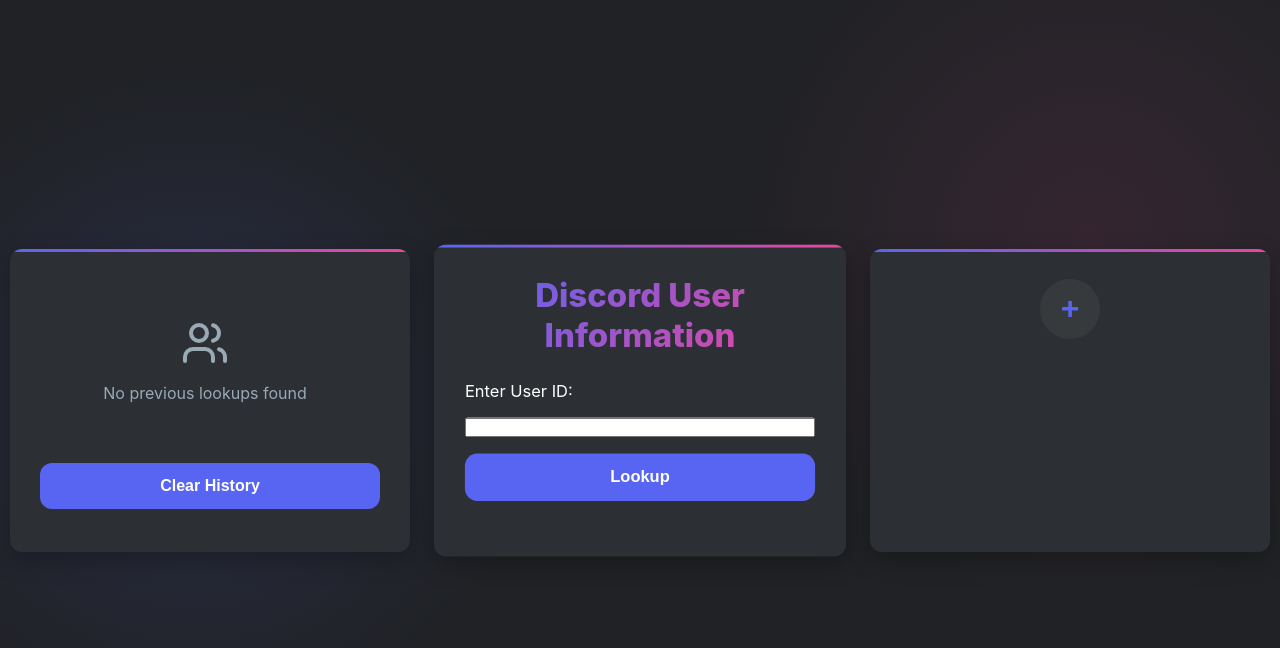
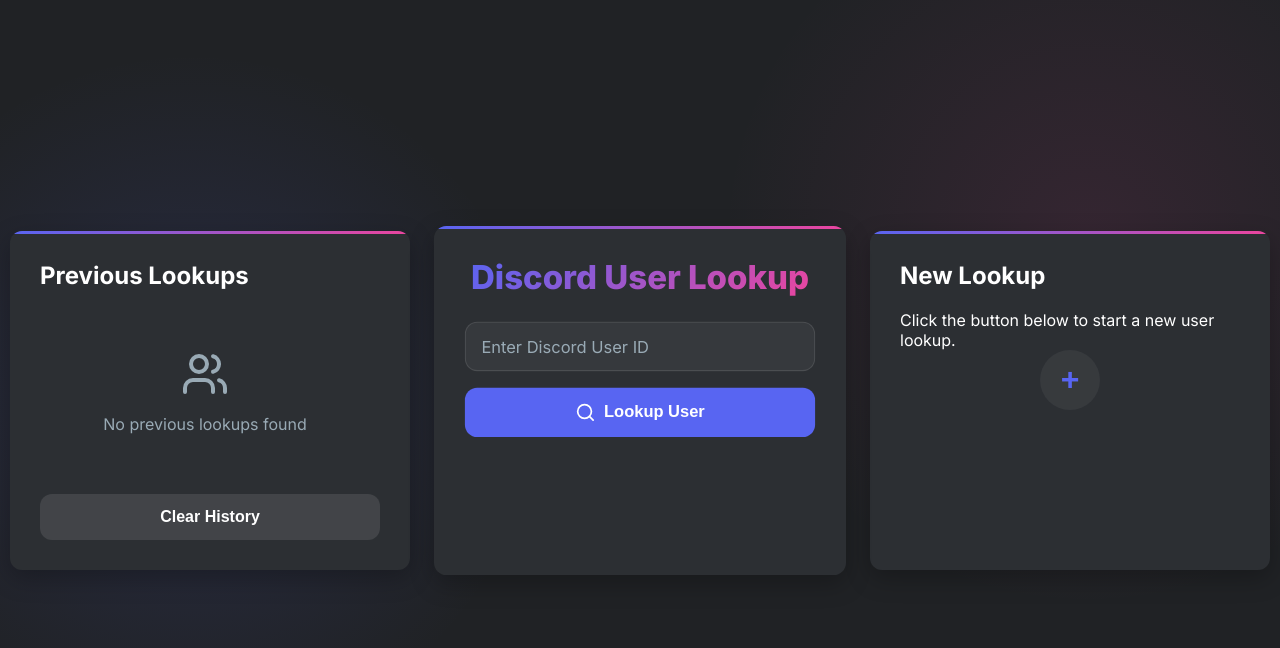
Before and after one commit to JMJAJ/DiscLookUp, a website: page public/index.html in a window 1280 px wide. Drawn offline with Linux system fonts and the light colour scheme.

Commit message:
Update index.html

```diff
--- a/public/index.html
+++ b/public/index.html
@@ -2,32 +2,73 @@
 <html lang="en">
 <head>
     <meta charset="UTF-8">
-    <title>Discord User Information</title>
+    <meta name="viewport" content="width=device-width, initial-scale=1.0">
+    <title>Discord User Lookup</title>
     <link rel="stylesheet" href="styles.css">
+    <link rel="preconnect" href="https://fonts.googleapis.com">
+    <link rel="preconnect" href="https://fonts.gstatic.com" crossorigin>
+    <link href="https://fonts.googleapis.com/css2?family=Inter:wght@400;500;600;700;800&display=swap" rel="stylesheet">
+    <link rel="icon" type="image/png" href="https://assets-global.website-files.com/6257adef93867e50d84d30e2/636e0a6a49cf127bf92de1e2_icon_clyde_blurple_RGB.png">
 </head>
 <body>
-    <div id="cardWrapper">
-        <div id="prevLookups" class="card">
-            <!-- Past lookups will be rendered here -->
-            <div id="lookupScroll" class="scroll-container">
-                <p>No previous lookups</p>
+    <div class="container">
+        <div id="cardWrapper">
+            <div id="prevLookups" class="card">
+                <div class="card-title">
+                    <h2>Previous Lookups</h2>
+                </div>
+                <div id="lookupScroll" class="scroll-container">
+                    <!-- Past lookups will be rendered here -->
+                    <div class="empty-state">
+                        <svg width="48" height="48" viewBox="0 0 24 24" fill="none" stroke="currentColor" stroke-width="2" stroke-linecap="round" stroke-linejoin="round">
+                            <path d="M16 21v-2a4 4 0 0 0-4-4H6a4 4 0 0 0-4 4v2"></path>
+                            <circle cx="9" cy="7" r="4"></circle>
+                            <path d="M22 21v-2a4 4 0 0 0-3-3.87"></path>
+                            <path d="M16 3.13a4 4 0 0 1 0 7.75"></path>
+                        </svg>
+                        <p>No previous lookups found</p>
+                    </div>
+                </div>
+                <button id="clearHistoryButton" class="secondary">Clear History</button>
             </div>
-            <button id="clearHistoryButton">Clear History</button>
-        </div>
-        <div id="currentLookup" class="card current-card">
-            <h1>Discord User Information</h1>
-            <form id="userForm">
-                <label for="userId">Enter User ID:</label>
-                <input type="text" id="userId" name="userId" required>
-                <button type="submit">Lookup</button>
-            </form>
-            <div id="userInfo"></div>
-            <div id="bannerContainer"></div>
-        </div>
-        <div id="newLookup" class="card">
-            <button id="addLookupButton">+</button>
+
+            <div id="currentLookup" class="card current-card">
+                <h1>Discord User Lookup</h1>
+                <form id="userForm">
+                    <div class="input-group">
+                        <input type="text" id="userId" name="userId" placeholder=" " required>
+                        <label for="userId">Enter Discord User ID</label>
+                    </div>
+                    <button type="submit" class="lookup-button">
+                        <svg width="20" height="20" viewBox="0 0 24 24" fill="none" stroke="currentColor" stroke-width="2" stroke-linecap="round" stroke-linejoin="round">
+                            <circle cx="11" cy="11" r="8"></circle>
+                            <line x1="21" y1="21" x2="16.65" y2="16.65"></line>
+                        </svg>
+                        Lookup User
+                    </button>
+                </form>
+
+                <div id="loadingIndicator" class="loading" style="display: none;">
+                    <div class="loading-spinner"></div>
+                </div>
+
+                <div id="userInfo" class="fade-in"></div>
+            </div>
+
+            <div id="newLookup" class="card">
+                <div class="card-title">
+                    <h2>New Lookup</h2>
+                </div>
+                <p>Click the button below to start a new user lookup.</p>
+                <button id="addLookupButton" class="tooltip" data-tooltip="New Lookup">+</button>
+            </div>
         </div>
     </div>
+
+    <div class="toast-container" id="toastContainer">
+        <!-- Toast notifications will appear here -->
+    </div>
+
     <script src="script.js"></script>
 </body>
 </html>
```
